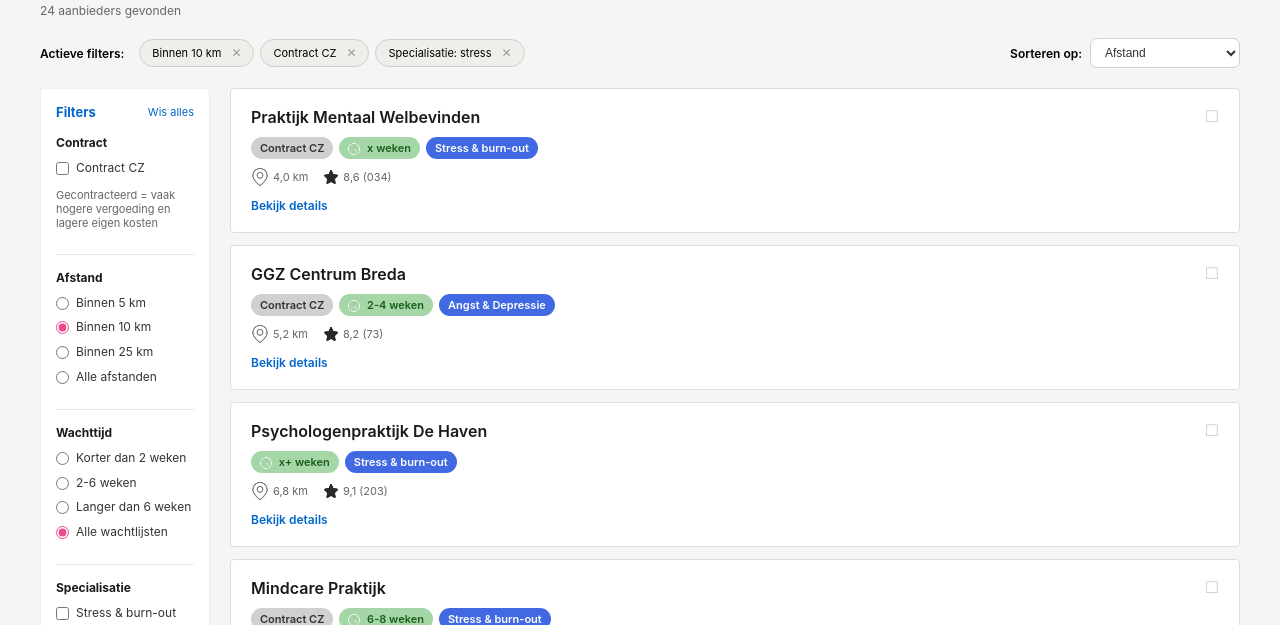
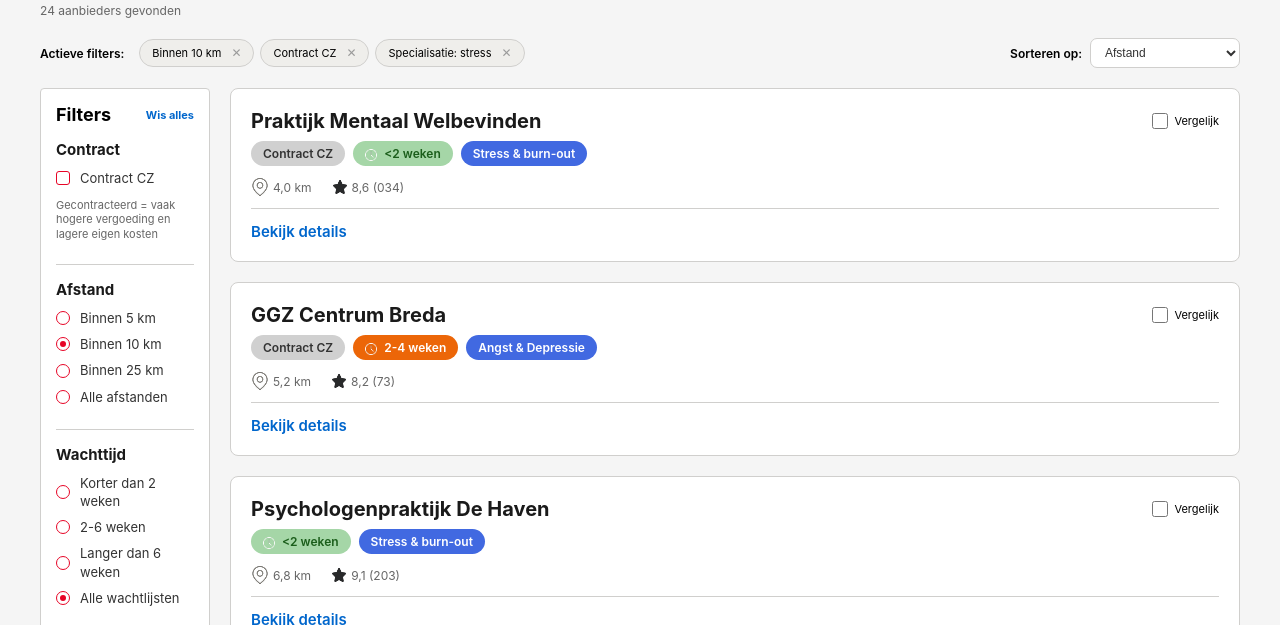
Before and after one commit to LoukKuppen/CZ_Zorgvinder, a plain HTML site: page resultspage.html in a window 1280 px wide. Shown: the part 175-800 px from the top of the page. Drawn offline with Linux system fonts and the light colour scheme.

Commit message:
v5 design done resultspage

```diff
--- a/resultspage.html
+++ b/resultspage.html
@@ -6,7 +6,7 @@
 <title>CZ - Vind de juiste zorgverlener</title>
 <style>
     :root{
-        --cz-red: #E40429;
+        --cz-red: #E70426;
         --cz-orange: #EC6608;
         --bg: #F5F5F5;
         --font-main: -apple-system, BlinkMacSystemFont, 'Segoe UI', Arial, sans-serif;
@@ -236,7 +236,7 @@
     .filters-sidebar {
         flex: 0 0 170px;
         background: white;
-        border: 1px solid #EFEEEB;
+        border: 1px solid #D0CFCD;
         border-radius: 4px;
         padding: 15px;
     }
@@ -251,9 +251,9 @@
     }
 
     .filters-header h2 {
-        font-size: 13px;
+        font-size: 18px;
         font-weight: 700;
-        color: #0066CC;
+        color: #000000;
         margin: 0;
     }
 
@@ -262,6 +262,7 @@
         color: #0066CC;
         text-decoration: none;
         cursor: pointer;
+        font-weight: bold;
     }
 
     .filters-header a:hover {
@@ -271,7 +272,7 @@
     .filter-section {
         margin-bottom: 15px;
         padding-bottom: 15px;
-        border-bottom: 1px solid #e8e8e8;
+        border-bottom: 1px solid #D0CFCD;
     }
 
     .filter-section:last-child {
@@ -281,7 +282,7 @@
     }
 
     .filter-section h3 {
-        font-size: 12px;
+        font-size: 15px;
         font-weight: 700;
         margin-bottom: 10px;
         color: #1a1a1a;
@@ -291,23 +292,96 @@
         display: flex;
         align-items: flex-start;
         margin-bottom: 8px;
+        position: relative;
     }
 
+    /* hide native checkbox/radio but keep it accessible; we render a custom control via the label */
     .filter-option input[type="checkbox"],
     .filter-option input[type="radio"] {
-        margin-right: 7px;
+        position: absolute;
+        left: 0;
+        top: 50%;
+        transform: translateY(-50%);
+        width: 14px;
+        height: 14px;
+        margin: 0;
+        padding: 0;
+        opacity: 0;
         cursor: pointer;
-        flex-shrink: 0;
-        margin-top: 2px;
-        accent-color: #E94B8D;
     }
 
     .filter-option label {
         cursor: pointer;
-        font-size: 12px;
+        font-size: 13px;
         color: #333;
         margin: 0;
         line-height: 1.4;
+        padding-left: 24px; /* space for our custom control */
+        position: relative;
+        display: inline-block;
+        min-height: 14px;
+    }
+
+    /* base box/circle for unchecked state */
+    .filter-option label::before {
+        content: "";
+        position: absolute;
+        left: 0;
+        top: 50%;
+        transform: translateY(-50%);
+        width: 14px;
+        height: 14px;
+        box-sizing: border-box;
+        border: 1px solid var(--cz-red);
+        background: #fff;
+        border-radius: 3px;
+    }
+
+    /* radios should be circular */
+    .filter-option input[type="radio"] + label::before {
+        border-radius: 50%;
+    }
+
+    /* checked states: show a visible red indicator */
+    .filter-option input[type="checkbox"]:checked + label::before {
+        background: var(--cz-red);
+    }
+
+    .filter-option input[type="radio"]:checked + label::before {
+        background: #fff; /* keep outer circle white so inner dot stands out */
+    }
+
+    /* inner mark: check for checkbox, dot for radio */
+    .filter-option label::after {
+        content: "";
+        position: absolute;
+        left: 3px;
+        top: 50%;
+        transform: translateY(-50%);
+        pointer-events: none;
+    }
+
+    .filter-option input[type="checkbox"]:checked + label::after {
+        width: 6px;
+        height: 10px;
+        border: solid #fff;
+        border-width: 0 1px 1px 0;
+        transform: translateY(-50%) rotate(45deg);
+    }
+
+    .filter-option input[type="radio"]:checked + label::after {
+        width: 6px;
+        height: 6px;
+        border-radius: 50%;
+        background: var(--cz-red);
+        left: 4px;
+        transform: translateY(-50%);
+    }
+
+    /* small focus ring for keyboard users */
+    .filter-option input[type="checkbox"]:focus + label::before,
+    .filter-option input[type="radio"]:focus + label::before {
+        box-shadow: 0 0 0 3px rgba(231,4,38,0.08);
     }
 
     .filter-option-desc {
@@ -326,23 +400,23 @@
 
     .provider-card {
         background: white;
-        padding: 18px 20px;
-        border-radius: 4px;
-        margin-bottom: 12px;
-        border: 1px solid #ddd;
+        padding: 20px 20px;
+        border-radius: 8px;
+        margin-bottom: 20px;
+        border: 1px solid #D0CFCD;
     }
 
     .provider-header {
         display: flex;
         justify-content: space-between;
-        align-items: flex-start;
-        margin-bottom: 10px;
+        align-items: center;
+        margin-bottom: 8px;
         gap: 15px;
     }
 
     .provider-name {
-        font-size: 16px;
-        font-weight: 600;
+        font-size: 20px;
+        font-weight: 700;
         color: #1a1a1a;
         margin: 0;
     }
@@ -363,17 +437,17 @@
 
     .provider-badges {
         display: flex;
-        gap: 6px;
+        gap: 8px;
         flex-wrap: wrap;
-        margin-bottom: 9px;
+        margin-bottom: 12px;
         align-items: center;
     }
 
     .badge {
         display: inline-block;
-        padding: 4px 9px;
-        border-radius: 12px;
-        font-size: 11px;
+        padding: 5px 12px;
+        border-radius: 14px;
+        font-size: 12px;
         font-weight: 600;
         white-space: nowrap;
     }
@@ -391,9 +465,15 @@
         color: #333;
     }
 
-    .badge.waiting {
+    /* waiting states: short waits (green) and normal waits (orange) */
+    .badge.waiting-short {
         background: #A5D6A7;
         color: #1b5e1b;
+    }
+
+    .badge.waiting {
+        background: var(--cz-orange);
+        color: #ffffff;
     }
 
     .badge.stress {
@@ -403,10 +483,10 @@
 
     .provider-info {
         display: flex;
-        gap: 15px;
-        font-size: 11px;
+        gap: 20px;
+        font-size: 12px;
         color: #666;
-        margin-bottom: 8px;
+        margin-bottom: 12px;
     }
 
     .info-item {
@@ -415,10 +495,21 @@
         gap: 4px;
     }
 
+    .card-separator {
+        height: 1px;
+        background: #D0CFCD;
+        margin: 12px 0;
+    }
+
+    /* compare checkbox in top-right of provider card */
+    .compare-wrapper { display:flex; align-items:center; gap:6px; color:#999; font-size:11px; flex-shrink:0 }
+    .compare-checkbox { width:16px; height:16px; cursor:pointer; flex-shrink:0; }
+    .compare-label { font-size:11px; color:#000000; cursor:pointer; white-space:nowrap; }
+
     .details-link {
         color: #0066CC;
         text-decoration: none;
-        font-size: 12px;
+        font-size: 15px;
         font-weight: 600;
         cursor: pointer;
     }
@@ -619,11 +710,14 @@
                 <div class="provider-card">
                     <div class="provider-header">
                         <h2 class="provider-name">Praktijk Mentaal Welbevinden</h2>
-                        <button class="favorite-btn" aria-label="Voeg toe aan favorieten">☐</button>
+                        <div class="compare-wrapper">
+                            <input type="checkbox" id="compare-1" class="compare-checkbox">
+                            <label for="compare-1" class="compare-label">Vergelijk</label>
+                        </div>
                     </div>
                     <div class="provider-badges">
                         <span class="badge contract-cz">Contract CZ</span>
-                        <span class="badge waiting"><img src="images/clock.png" alt="clock" class="badge-icon"> x weken</span>
+                        <span class="badge waiting-short"><img src="images/clock.png" alt="clock" class="badge-icon"> &lt;2 weken</span>
                         <span class="badge stress">Stress & burn-out</span>
                     </div>
                     <div class="provider-info">
@@ -634,6 +728,7 @@
                             <img src="images/star.png" alt="star" class="info-icon"> 8,6 (034)
                         </div>
                     </div>
+                    <div class="card-separator"></div>
                     <a href="#" class="details-link">Bekijk details</a>
                 </div>
 
@@ -641,7 +736,10 @@
                 <div class="provider-card">
                     <div class="provider-header">
                         <h2 class="provider-name">GGZ Centrum Breda</h2>
-                        <button class="favorite-btn" aria-label="Voeg toe aan favorieten">☐</button>
+                        <div class="compare-wrapper">
+                            <input type="checkbox" id="compare-2" class="compare-checkbox">
+                            <label for="compare-2" class="compare-label">Vergelijk</label>
+                        </div>
                     </div>
                     <div class="provider-badges">
                         <span class="badge contract-cz">Contract CZ</span>
@@ -656,6 +754,7 @@
                             <img src="images/star.png" alt="star" class="info-icon"> 8,2 (73)
                         </div>
                     </div>
+                    <div class="card-separator"></div>
                     <a href="#" class="details-link">Bekijk details</a>
                 </div>
 
@@ -663,10 +762,13 @@
                 <div class="provider-card">
                     <div class="provider-header">
                         <h2 class="provider-name">Psychologenpraktijk De Haven</h2>
-                        <button class="favorite-btn" aria-label="Voeg toe aan favorieten">☐</button>
+                        <div class="compare-wrapper">
+                            <input type="checkbox" id="compare-3" class="compare-checkbox">
+                            <label for="compare-3" class="compare-label">Vergelijk</label>
+                        </div>
                     </div>
                     <div class="provider-badges">
-                        <span class="badge waiting"><img src="images/clock.png" alt="clock" class="badge-icon"> x+ weken</span>
+                        <span class="badge waiting-short"><img src="images/clock.png" alt="clock" class="badge-icon"> &lt;2 weken</span>
                         <span class="badge stress">Stress & burn-out</span>
                     </div>
                     <div class="provider-info">
@@ -677,6 +779,7 @@
                             <img src="images/star.png" alt="star" class="info-icon"> 9,1 (203)
                         </div>
                     </div>
+                    <div class="card-separator"></div>
                     <a href="#" class="details-link">Bekijk details</a>
                 </div>
 
@@ -684,7 +787,10 @@
                 <div class="provider-card">
                     <div class="provider-header">
                         <h2 class="provider-name">Mindcare Praktijk</h2>
-                        <button class="favorite-btn" aria-label="Voeg toe aan favorieten">☐</button>
+                        <div class="compare-wrapper">
+                            <input type="checkbox" id="compare-4" class="compare-checkbox">
+                            <label for="compare-4" class="compare-label">Vergelijk</label>
+                        </div>
                     </div>
                     <div class="provider-badges">
                         <span class="badge contract-cz">Contract CZ</span>
@@ -699,6 +805,7 @@
                             <img src="images/star.png" alt="star" class="info-icon"> 7,9 (54)
                         </div>
                     </div>
+                    <div class="card-separator"></div>
                     <a href="#" class="details-link">Bekijk details</a>
                 </div>
             </section>
```
